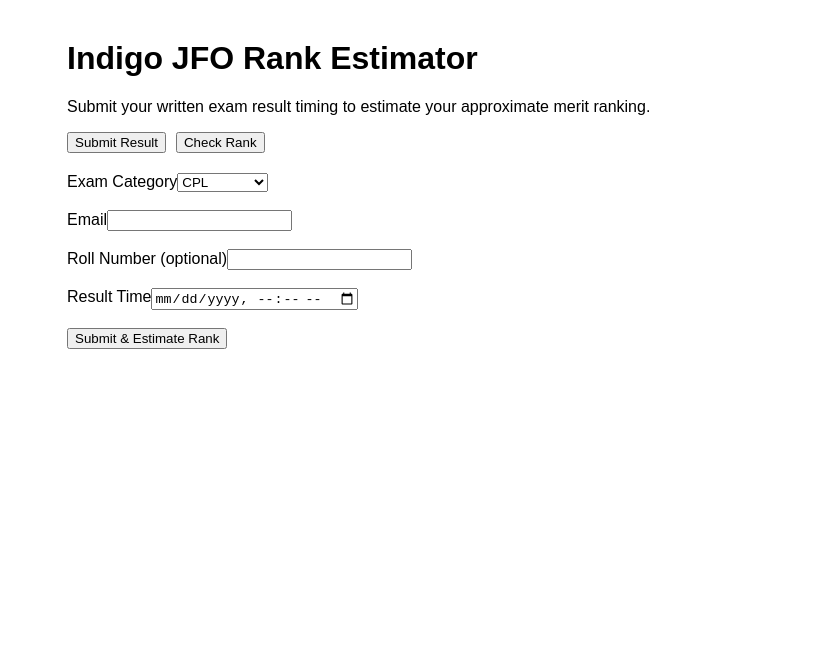
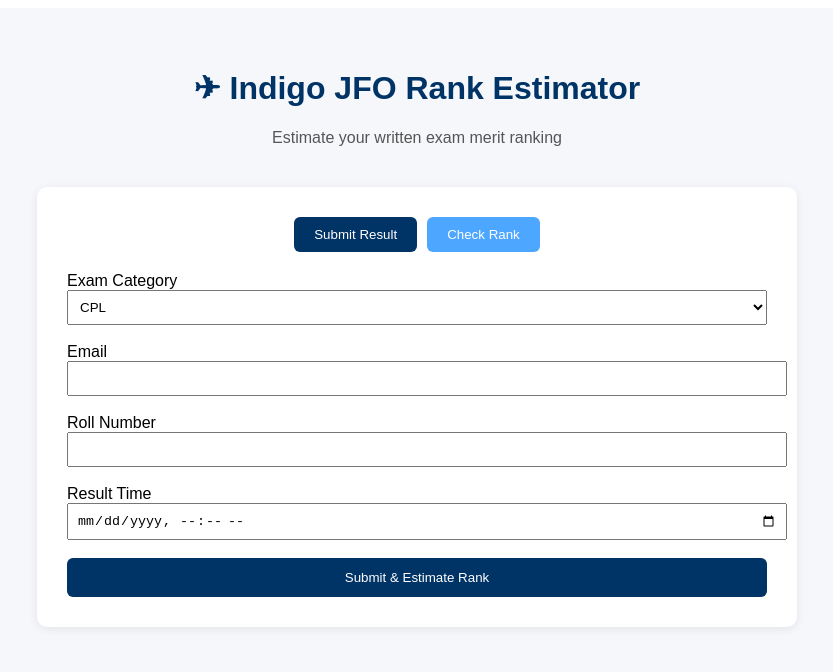
Before and after one commit to sidshinde44-wq/jfo-rank, a Next.js app: page / in a window 1280 px wide. Shown: the top 672 px of the page, without its empty margins (223-1056 px from the left). Built offline with nearby package versions, Linux system fonts and the light colour scheme; no server answers; the database is empty.

Commit message:
professional UI + check rank feature

```diff
--- a/app/page.tsx
+++ b/app/page.tsx
@@ -44,6 +44,7 @@
   }
 
   useEffect(() => {
+
     fetchTotalSubmissions()
     fetchLeaderboard()
 
@@ -68,10 +69,11 @@
   }, [category])
 
   const handleSubmit = async (e: React.FormEvent) => {
+
     e.preventDefault()
     setLoading(true)
 
-    if (!email || !category || !time) {
+    if (!email || !time) {
       alert('Please fill all required fields')
       setLoading(false)
       return
@@ -86,7 +88,7 @@
         .eq('exam_category', category)
 
       if (existing && existing.length > 0) {
-        alert('You have already submitted this exam result.')
+        alert('You already submitted this result.')
         setLoading(false)
         return
       }
@@ -94,7 +96,12 @@
       const { error: insertError } = await supabase
         .from('candidates')
         .insert([
-          { email, roll_number: roll, exam_category: category, result_time: time }
+          {
+            email,
+            roll_number: roll,
+            exam_category: category,
+            result_time: time
+          }
         ])
 
       if (insertError) {
@@ -114,6 +121,7 @@
 
       const total = totalSubmissions + 1
       const newPercentile = (1 - newRank / total) * 100
+
       setPercentile(Math.round(newPercentile))
 
       alert(`Submission successful! Your estimated rank is ${newRank}`)
@@ -121,11 +129,14 @@
       fetchLeaderboard()
 
     } catch (err) {
+
       console.error(err)
       alert('Something went wrong')
+
     }
 
     setLoading(false)
+
   }
 
   const handleCheckRank = async () => {
@@ -165,78 +176,142 @@
       setRank(calculatedRank)
 
     } catch (err) {
+
       console.error(err)
       alert('Error checking rank')
+
     }
 
     setLoading(false)
+
   }
 
   return (
-    <div style={{ maxWidth: '700px', margin: '40px auto', fontFamily: 'Arial' }}>
 
-      <h1>Indigo JFO Rank Estimator</h1>
-      <p>Submit your written exam result timing to estimate your approximate merit ranking.</p>
+    <div style={{
+      backgroundColor: '#f5f7fb',
+      minHeight: '100vh',
+      padding: '40px 20px',
+      fontFamily: 'Arial'
+    }}>
 
-      {/* Mode Switch */}
+      <div style={{ textAlign: 'center', marginBottom: '40px' }}>
 
-      <div style={{ marginBottom: '20px' }}>
-        <button onClick={() => setMode('submit')}>
+        <h1 style={{ color: '#003366' }}>
+          ✈ Indigo JFO Rank Estimator
+        </h1>
+
+        <p style={{ color: '#555' }}>
+          Estimate your written exam merit ranking
+        </p>
+
+      </div>
+
+
+      <div style={{
+        maxWidth: '700px',
+        margin: '0 auto',
+        background: 'white',
+        padding: '30px',
+        borderRadius: '10px',
+        boxShadow: '0 2px 10px rgba(0,0,0,0.08)'
+      }}>
+
+
+        <div style={{ marginBottom: '20px', textAlign: 'center' }}>
+
+          <button
+            onClick={() => setMode('submit')}
+            style={{
+              padding: '10px 20px',
+              marginRight: '10px',
+              background: '#003366',
+              color: 'white',
+              border: 'none',
+              borderRadius: '6px',
+              cursor: 'pointer'
+            }}
+          >
             Submit Result
           </button>
 
           <button
-          style={{ marginLeft: '10px' }}
             onClick={() => setMode('check')}
+            style={{
+              padding: '10px 20px',
+              background: '#4da6ff',
+              color: 'white',
+              border: 'none',
+              borderRadius: '6px',
+              cursor: 'pointer'
+            }}
           >
             Check Rank
           </button>
+
         </div>
 
-      {/* Submit Mode */}
 
         {mode === 'submit' && (
 
           <form onSubmit={handleSubmit}>
 
-          <label>Exam Category</label>
-          <select value={category} onChange={(e) => setCategory(e.target.value)}>
+            <label>Exam Category</label><br />
+            <select
+              value={category}
+              onChange={(e) => setCategory(e.target.value)}
+              style={{ width: '100%', padding: '8px' }}
+            >
               <option value="CPL">CPL</option>
               <option value="Type Rated">Type Rated</option>
             </select>
 
             <br /><br />
 
-          <label>Email</label>
+            <label>Email</label><br />
             <input
               type="email"
               required
               value={email}
               onChange={(e) => setEmail(e.target.value)}
+              style={{ width: '100%', padding: '8px' }}
             />
 
             <br /><br />
 
-          <label>Roll Number (optional)</label>
+            <label>Roll Number</label><br />
             <input
               type="text"
               value={roll}
               onChange={(e) => setRoll(e.target.value)}
+              style={{ width: '100%', padding: '8px' }}
             />
 
             <br /><br />
 
-          <label>Result Time</label>
+            <label>Result Time</label><br />
             <input
               type="datetime-local"
               required
               value={time}
               onChange={(e) => setTime(e.target.value)}
+              style={{ width: '100%', padding: '8px' }}
             />
 
             <br /><br />
 
-          <button type="submit" disabled={loading}>
+            <button
+              type="submit"
+              disabled={loading}
+              style={{
+                width: '100%',
+                padding: '12px',
+                background: '#003366',
+                color: 'white',
+                border: 'none',
+                borderRadius: '6px'
+              }}
+            >
               {loading ? 'Submitting...' : 'Submit & Estimate Rank'}
             </button>
 
@@ -244,30 +319,45 @@
 
         )}
 
-      {/* Check Rank Mode */}
 
         {mode === 'check' && (
 
           <div>
 
-          <label>Exam Category</label>
-          <select value={category} onChange={(e) => setCategory(e.target.value)}>
+            <label>Exam Category</label><br />
+            <select
+              value={category}
+              onChange={(e) => setCategory(e.target.value)}
+              style={{ width: '100%', padding: '8px' }}
+            >
               <option value="CPL">CPL</option>
               <option value="Type Rated">Type Rated</option>
             </select>
 
             <br /><br />
 
-          <label>Roll Number</label>
+            <label>Roll Number</label><br />
             <input
               type="text"
               value={roll}
               onChange={(e) => setRoll(e.target.value)}
+              style={{ width: '100%', padding: '8px' }}
             />
 
             <br /><br />
 
-          <button onClick={handleCheckRank} disabled={loading}>
+            <button
+              onClick={handleCheckRank}
+              disabled={loading}
+              style={{
+                width: '100%',
+                padding: '12px',
+                background: '#4da6ff',
+                color: 'white',
+                border: 'none',
+                borderRadius: '6px'
+              }}
+            >
               {loading ? 'Checking...' : 'Check Rank'}
             </button>
 
@@ -275,47 +365,50 @@
 
         )}
 
-      {/* Results */}
 
         {rank && (
 
           <div style={{
             marginTop: '30px',
-          padding: '15px',
-          border: '1px solid #ddd',
-          borderRadius: '8px'
+            padding: '20px',
+            background: '#ecfdf5',
+            border: '1px solid #bbf7d0',
+            borderRadius: '10px',
+            textAlign: 'center'
           }}>
 
-          <h2>Your Estimated Rank: {rank}</h2>
+            <h2>Your Estimated Rank</h2>
+
+            <h1 style={{ fontSize: '40px' }}>
+              #{rank}
+            </h1>
 
             {percentile !== null &&
-            <p>Approximate Percentile: {percentile}%</p>
+              <p>Percentile: {percentile}%</p>
             }
 
-          <p>Total submissions in {category}: {totalSubmissions}</p>
+            <p>Total submissions: {totalSubmissions}</p>
 
           </div>
 
         )}
 
-      {/* Leaderboard */}
 
         {leaderboard.length > 0 && (
 
           <div style={{ marginTop: '40px' }}>
 
-          <h3>Top 10 Fastest Submissions ({category})</h3>
+            <h3>Top 10 Fastest Results</h3>
 
             <table style={{
               width: '100%',
-            borderCollapse: 'collapse',
-            textAlign: 'left'
+              borderCollapse: 'collapse'
             }}>
 
               <thead>
-              <tr>
-                <th style={{ borderBottom: '1px solid #ccc', padding: '5px' }}>Rank</th>
-                <th style={{ borderBottom: '1px solid #ccc', padding: '5px' }}>Result Time</th>
+                <tr style={{ background: '#f1f5f9' }}>
+                  <th style={{ padding: '8px' }}>Rank</th>
+                  <th style={{ padding: '8px' }}>Result Time</th>
                 </tr>
               </thead>
 
@@ -327,13 +420,18 @@
 
                   return (
 
-                  <tr key={idx} style={{ backgroundColor: isUser ? '#d1e7dd' : 'transparent' }}>
+                    <tr
+                      key={idx}
+                      style={{
+                        background: isUser ? '#d1fae5' : 'white'
+                      }}
+                    >
 
-                    <td style={{ borderBottom: '1px solid #eee', padding: '5px' }}>
+                      <td style={{ padding: '8px' }}>
                         {idx + 1}
                       </td>
 
-                    <td style={{ borderBottom: '1px solid #eee', padding: '5px' }}>
+                      <td style={{ padding: '8px' }}>
                         {c.result_time}
                       </td>
 
@@ -347,22 +445,14 @@
 
             </table>
 
-          {rank && rank > 10 && (
-
-            <p style={{
-              marginTop: '10px',
-              fontWeight: 'bold',
-              color: '#0f5132'
-            }}>
-              Your Rank: {rank} (not in top 10)
-            </p>
+          </div>
 
         )}
 
       </div>
 
-      )}
+    </div>
 
-    </div>
   )
+
 }
```
Lines whose indentation alone changed are shown as unchanged.
